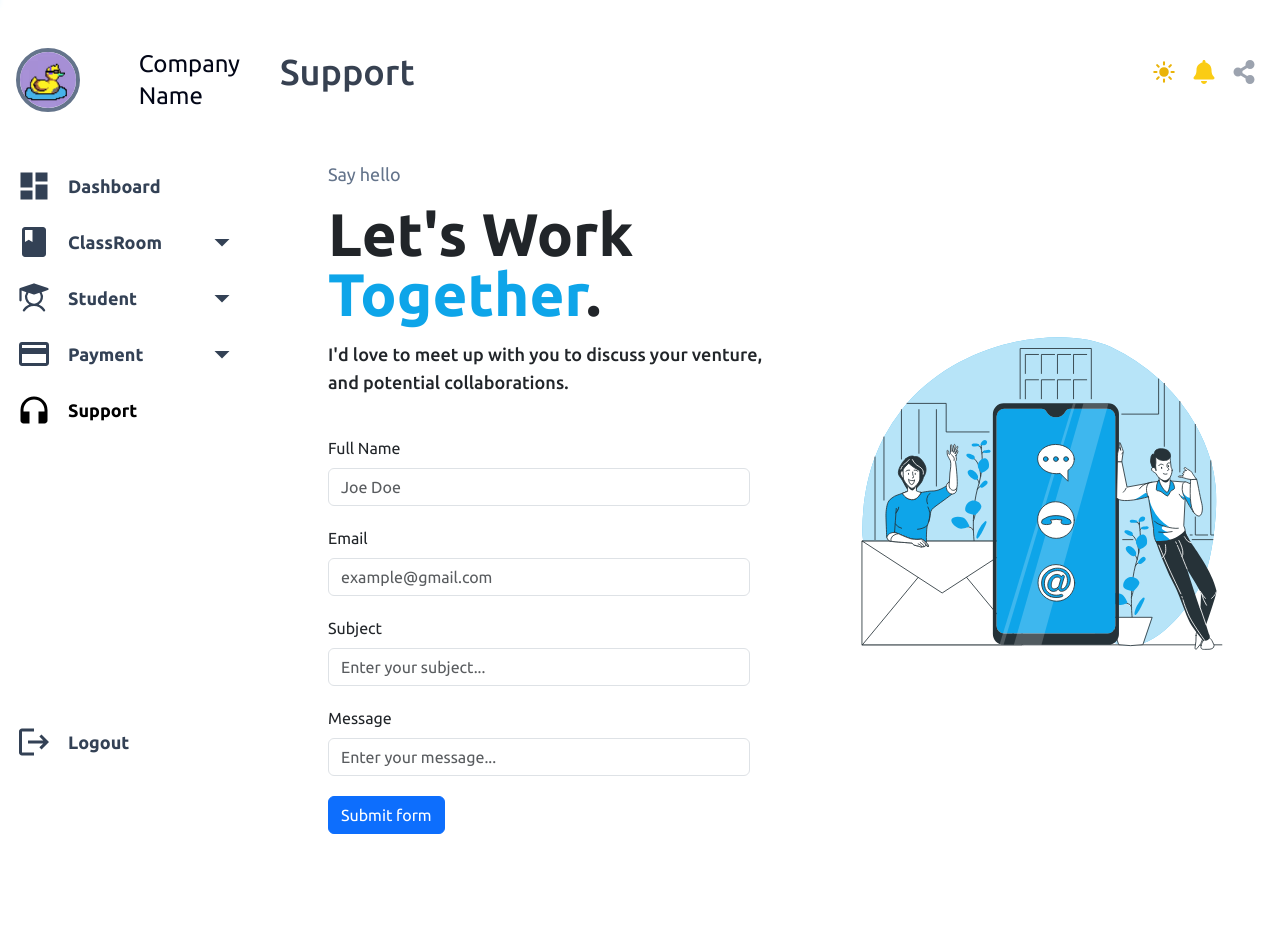
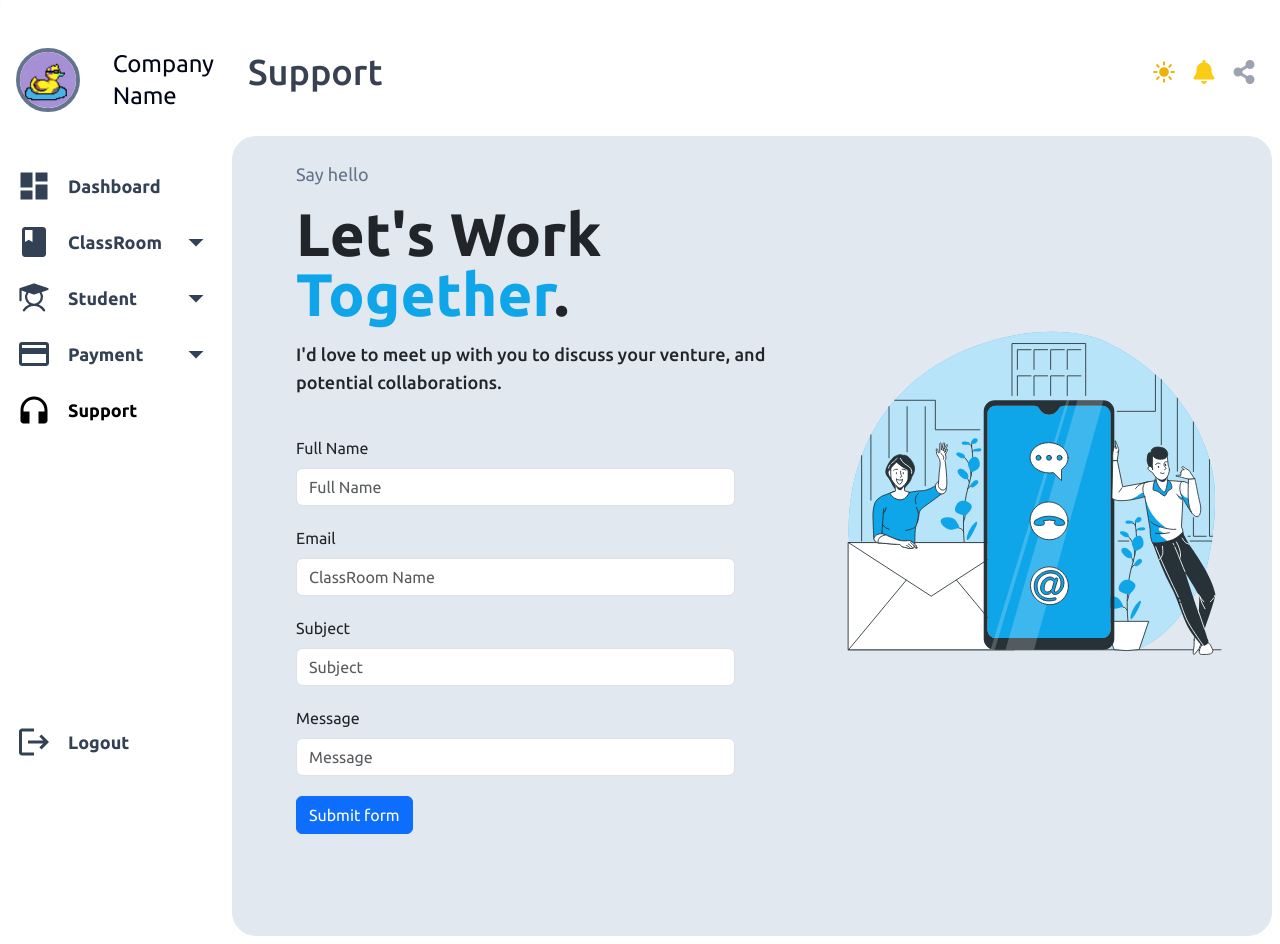
Before and after one commit to Push4ck/InstituteReactApp, a React (Vite) app: page /support in a window 1280 px wide. Built offline with nearby package versions, Linux system fonts and the light colour scheme.

Commit message:
New Look!

```diff
--- a/src/App.jsx
+++ b/src/App.jsx
@@ -39,7 +39,7 @@ const App = () => {
         </div>
 
         {/* main content */}
-        <div className="w-full p-2 xl:ml-64 xs:ml-0">
+        <div className="w-full p-2 xl:ml-56 xs:ml-0">
           {/* top loading bar */}
           <LoadingBar
             color="#0ea5e9"
--- a/src/components/Hero/Hero.jsx
+++ b/src/components/Hero/Hero.jsx
@@ -11,9 +11,9 @@ import ProgressBar from "../Progress/ProgressBar"; // progress
 const Hero = () => {
   return (
     <>
-      <div className="w-full rounded-xl min-h-screen bg-[#DDDDDD] dark:bg-[#262450] flex justify-between xs:flex-col xs:items-center xl:flex-row xl:items-start">
+      <div className="w-full min-h-screen flex flex-col justify-between items-center p-4 gap-10 bg-slate-200 dark:bg-[#262450] rounded-3xl xs:flex-col xs:items-center xl:flex-row xl:items-start">
         {/* left */}
-        <div className="p-3">
+        <div className="p-0">
           {/* overview cards */}
           <div className="flex items-center justify-between xs:flex-col gap-4 xl:flex-row">
             {/* card 1 */}
@@ -54,7 +54,7 @@ const Hero = () => {
         </div>
 
         {/* right */}
-        <div className="p-3">
+        <div className="p-0">
           {/* progress */}
           <div className="xs:mb-5 xl:mb-0">
             <ProgressBar />
--- a/src/components/Pages/Classroom/AddClassroom.jsx
+++ b/src/components/Pages/Classroom/AddClassroom.jsx
@@ -64,7 +64,7 @@ const AddClassroom = ({ setProgress, setPagename }) => {
 
   return (
     <>
-      <div className="w-full min-h-screen flex flex-col justify-between items-center p-4 gap-10 bg-sky-200 dark:bg-[#262450] rounded-3xl">
+      <div className="w-full min-h-screen flex flex-col justify-between items-center p-4 gap-10 bg-slate-200 dark:bg-[#262450] rounded-3xl">
         {/* main */}
         <div className="flex items-center xl:gap-10 xs:gap-0">
           <div className="space-y-10">
@@ -195,7 +195,7 @@ const AddClassroom = ({ setProgress, setPagename }) => {
                 </div>
 
                 {/* submit button */}
-                <div class="col-12">
+                <div class="">
                   <button class="btn btn-primary" type="submit">
                     Submit form
                   </button>
--- a/src/components/Pages/Classroom/EditClassroom.jsx
+++ b/src/components/Pages/Classroom/EditClassroom.jsx
@@ -22,7 +22,7 @@ const EditClassroom = ({ setPagename, setProgress }) => {
   // }, [location.state]);
 
   return (
-    <div className="w-full min-h-screen px-4 gap-10 xl:py-10">
+    <div className="w-full min-h-screen flex flex-col justify-between items-center p-4 gap-10 bg-slate-200 dark:bg-[#262450] rounded-3xl">
       {/* table */}
       <table className="table table-striped table-bordered table-light dark:table-dark">
         {/* table thread */}
--- a/src/components/Pages/Home/Home.jsx
+++ b/src/components/Pages/Home/Home.jsx
@@ -13,7 +13,7 @@ const Home = ({ setPagename, setProgress }) => {
 
   return (
     <>
-      <div className="p-2">
+      <div className="">
         <Hero />
       </div>
     </>
--- a/src/components/Pages/NotFound/NotFound.jsx
+++ b/src/components/Pages/NotFound/NotFound.jsx
@@ -14,7 +14,7 @@ const NotFound = ({ setPagename, setProgress }) => {
 
   return (
     <>
-      <div className="flex items-center justify-center min-h-screen lg:px-20 py-2 xs:px-2">
+      <div className="w-full min-h-screen flex justify-between items-center p-4 gap-10 bg-slate-200 dark:bg-[#262450] rounded-3xl">
         <div className="flex text-center justify-center xs:flex-col lg:flex-row">
           {/* 404 image */}
           <div>
--- a/src/components/Pages/Student/AddStudent.jsx
+++ b/src/components/Pages/Student/AddStudent.jsx
@@ -142,7 +142,7 @@ const AddStudent = ({ setPagename, setProgress }) => {
 
   return (
     <>
-      <div className="w-full min-h-screen lg:px-20 py-2 xs:px-2">
+      <div className="w-full min-h-screen flex flex-col justify-between items-center p-4 gap-10 bg-slate-200 dark:bg-[#262450] rounded-3xl">
         {/* form */}
         <form
           onSubmit={handleSubmit}
--- a/src/components/Pages/Support/Support.jsx
+++ b/src/components/Pages/Support/Support.jsx
@@ -1,8 +1,12 @@
-import { useEffect, useState } from "react";
-import PropTypes from "prop-types";
-import ErrorPopup from "../../validation/ErrorPopup";
-import SuccessPopup from "../../validation/SuccessPopup";
-import Help from "../../../assets/Support/help-and-support.svg";
+import { useEffect, useState } from "react"; // hooks
+
+import PropTypes from "prop-types"; // prop-types
+
+import ErrorPopup from "../../validation/ErrorPopup"; // errorPopup
+
+import SuccessPopup from "../../validation/SuccessPopup"; // successPopup
+
+import Help from "../../../assets/Support/help-and-support.svg"; // image
 
 const Support = ({ setPagename, setProgress }) => {
   useEffect(() => {
@@ -58,7 +62,7 @@ const Support = ({ setPagename, setProgress }) => {
 
   return (
     <>
-      <div className="w-full min-h-screen flex flex-col justify-between items-center p-4 gap-10">
+      <div className="w-full min-h-screen flex flex-col justify-between items-center p-4 gap-10 bg-slate-200 dark:bg-[#262450] rounded-3xl">
         {/* main */}
         <div className="flex items-center xl:gap-10 xs:gap-0">
           <div className="space-y-10">
@@ -98,10 +102,10 @@ const Support = ({ setPagename, setProgress }) => {
                     onChange={(e) =>
                       setFormData({
                         ...formData,
-                        fullName: e.target.fullName,
+                        fullName: e.target.value,
                       })
                     }
-                    placeholder="Joe Doe"
+                    placeholder="Full Name"
                     required
                   />
                   <div class="valid-feedback">Looks good!</div>
@@ -117,17 +121,17 @@ const Support = ({ setPagename, setProgress }) => {
                   </label>
 
                   <input
-                    type="email"
+                    type="text"
                     class="form-control"
                     id="validationCustom03"
                     value={formData.email}
                     onChange={(e) =>
                       setFormData({
                         ...formData,
-                        email: e.target.email,
+                        email: e.target.value,
                       })
                     }
-                    placeholder="example@gmail.com"
+                    placeholder="ClassRoom Name"
                     required
                   />
                   <div class="valid-feedback">Looks good!</div>
@@ -150,10 +154,10 @@ const Support = ({ setPagename, setProgress }) => {
                     onChange={(e) =>
                       setFormData({
                         ...formData,
-                        subject: e.target.subject,
+                        subject: e.target.value,
                       })
                     }
-                    placeholder="Enter your subject..."
+                    placeholder="Subject"
                     required
                   />
                   <div class="valid-feedback">Looks good!</div>
@@ -176,17 +180,17 @@ const Support = ({ setPagename, setProgress }) => {
                     onChange={(e) =>
                       setFormData({
                         ...formData,
-                        message: e.target.message,
+                        message: e.target.value,
                       })
                     }
-                    placeholder="Enter your message..."
+                    placeholder="Message"
                     required
                   />
                   <div class="valid-feedback">Looks good!</div>
                 </div>
 
                 {/* submit button */}
-                <div class="col-12">
+                <div class="">
                   <button class="btn btn-primary" type="submit">
                     Submit form
                   </button>
--- a/src/components/SideBar/SideBar.jsx
+++ b/src/components/SideBar/SideBar.jsx
@@ -296,7 +296,7 @@ const SideBar = () => {
       </div>
 
       {/* sidebar for large screen devices */}
-      <div className="min-h-screen p-3 flex flex-col justify-between w-64 xs:hidden xl:flex">
+      <div className="min-h-screen p-3 flex flex-col justify-between w-58 xs:hidden xl:flex">
         {/* top */}
         <div className="">
           {/* head */}
```
